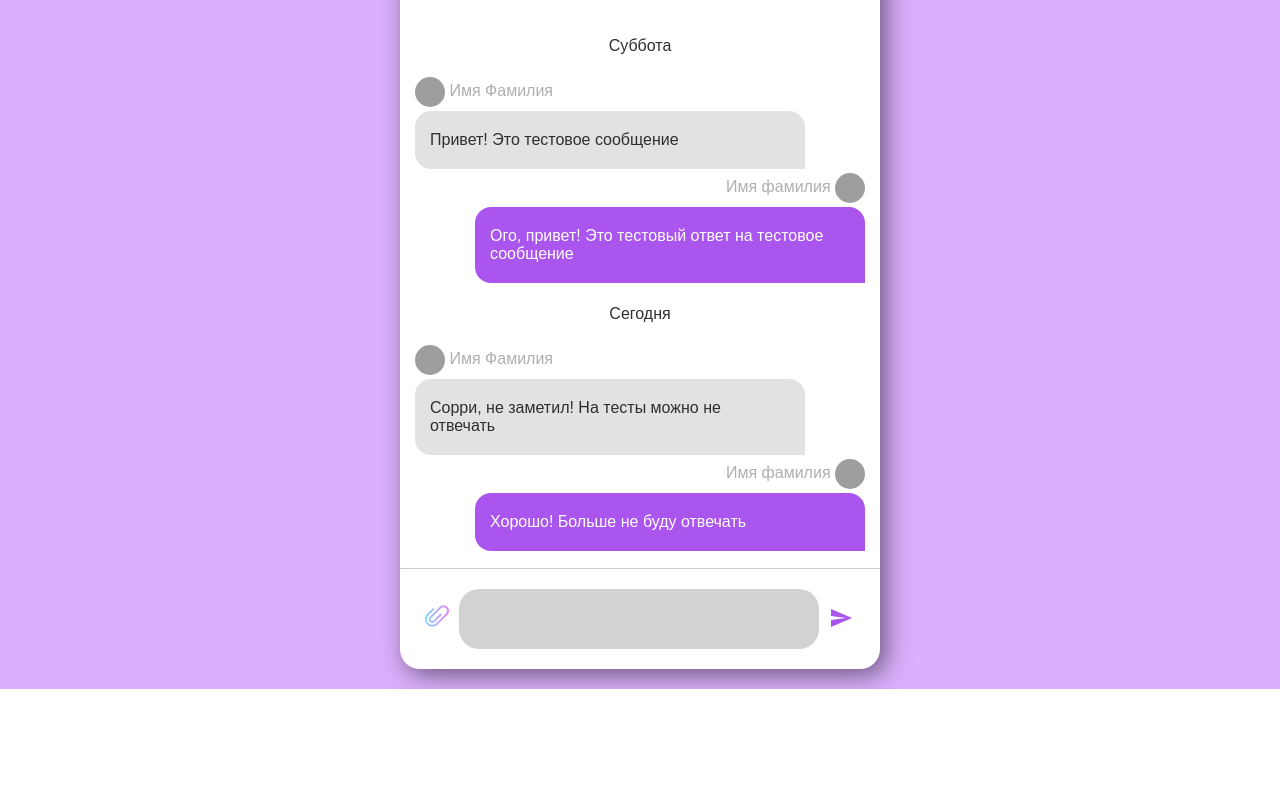
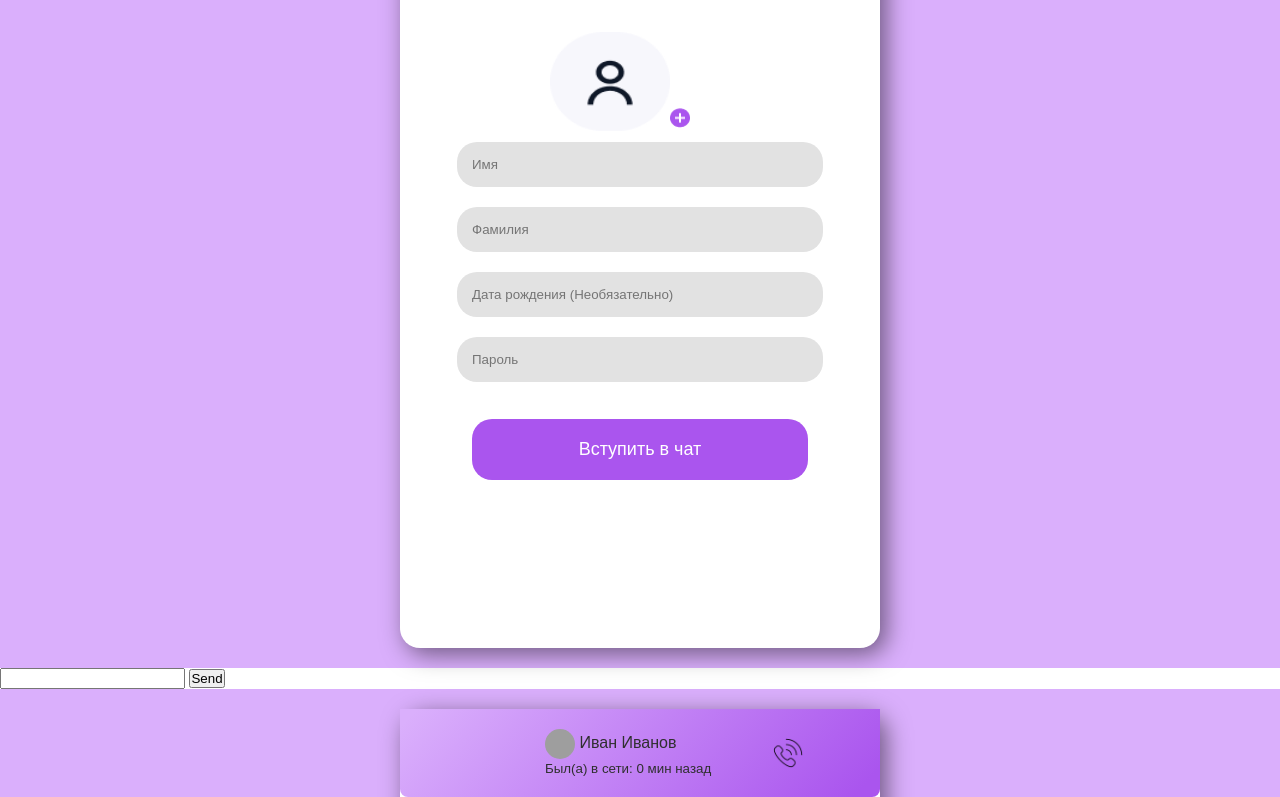
Before and after one commit to annaeliava/chat, a website built with webpack: page client/index.html in a window 1280 px wide. Shown: the part 132-929 px from the top of the page. Before the commit the page ends 821 px from the top, so only its background shows below. Built offline with nearby package versions, Linux system fonts and the light colour scheme; grey boxes are pictures that could not be loaded; files whose address does not match are found by name.

Commit message:
add form

```diff
--- a/client/index.html
+++ b/client/index.html
@@ -9,6 +9,26 @@
     <script src="http://46.182.31.65:8080/socket.io/socket.io.js"></script>
     <title>Document</title>
 </head>
+<div class="flexbox">
+    <div class="chat-box">
+        <form class="chat-form">
+            <div class="chat-form-avatar">
+                <img src="/client/assets/icon/Avatar.png" width="120" height="100" />
+                <div id="my-button">
+                    <input type="file" name="myfile" id="file-button">
+                    <img src="/client/assets/icon/Vector (1).png" width="20" height="20" />
+                </div>
+            </div>
+            <div class="chat-form-input">
+                <input type="text" placeholder="Имя" class="form-input">
+                <input type="text" placeholder="Фамилия" class="form-input">
+                <input type="text" placeholder="Дата рождения (Необязательно)" class="form-input">
+                <input type="password" placeholder="Пароль" class="form-input">
+            </div>
+            <button type="submit" class="chat-form-btn">Вступить в чат</button>
+        </form>
+    </div>
+</div>
 
 <body>
     <main>
```
Also changed, not shown: client/assets/icon/Avatar.png (added), client/assets/icon/Vector (1).png (added).
